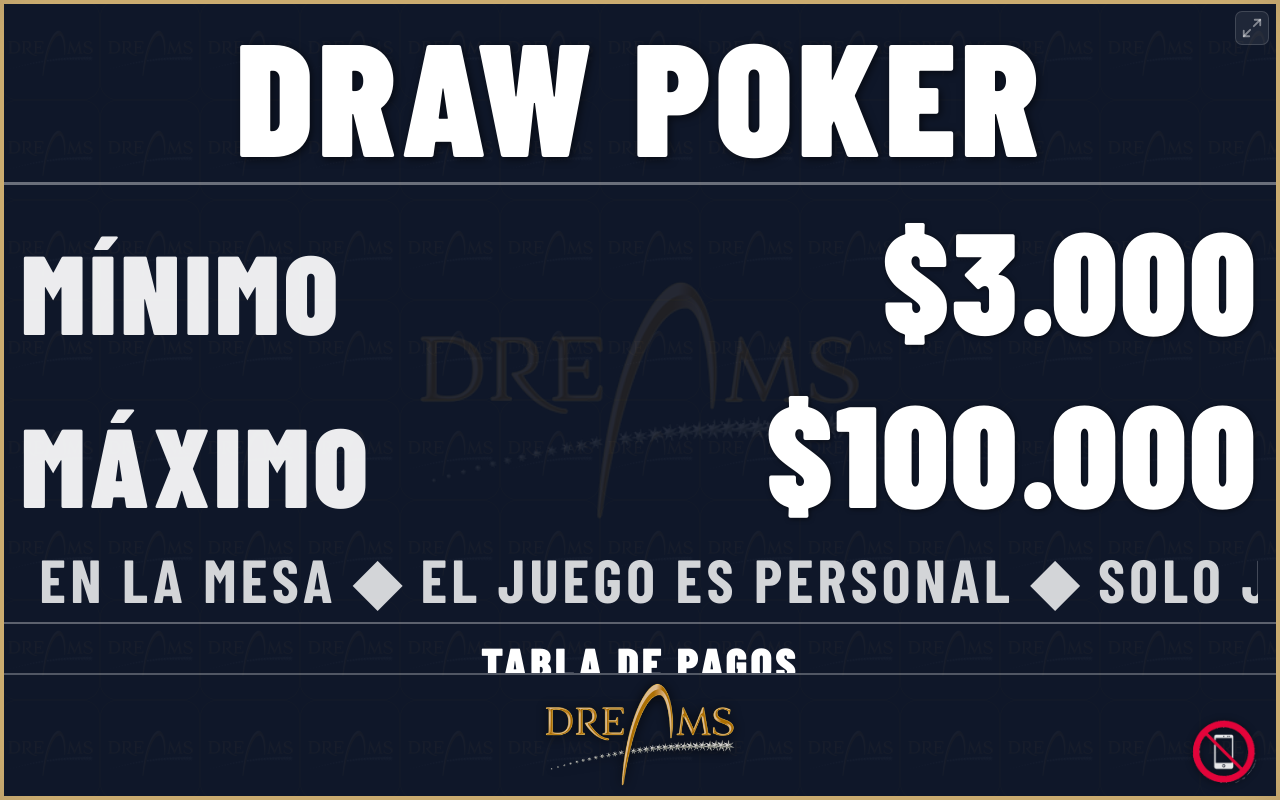
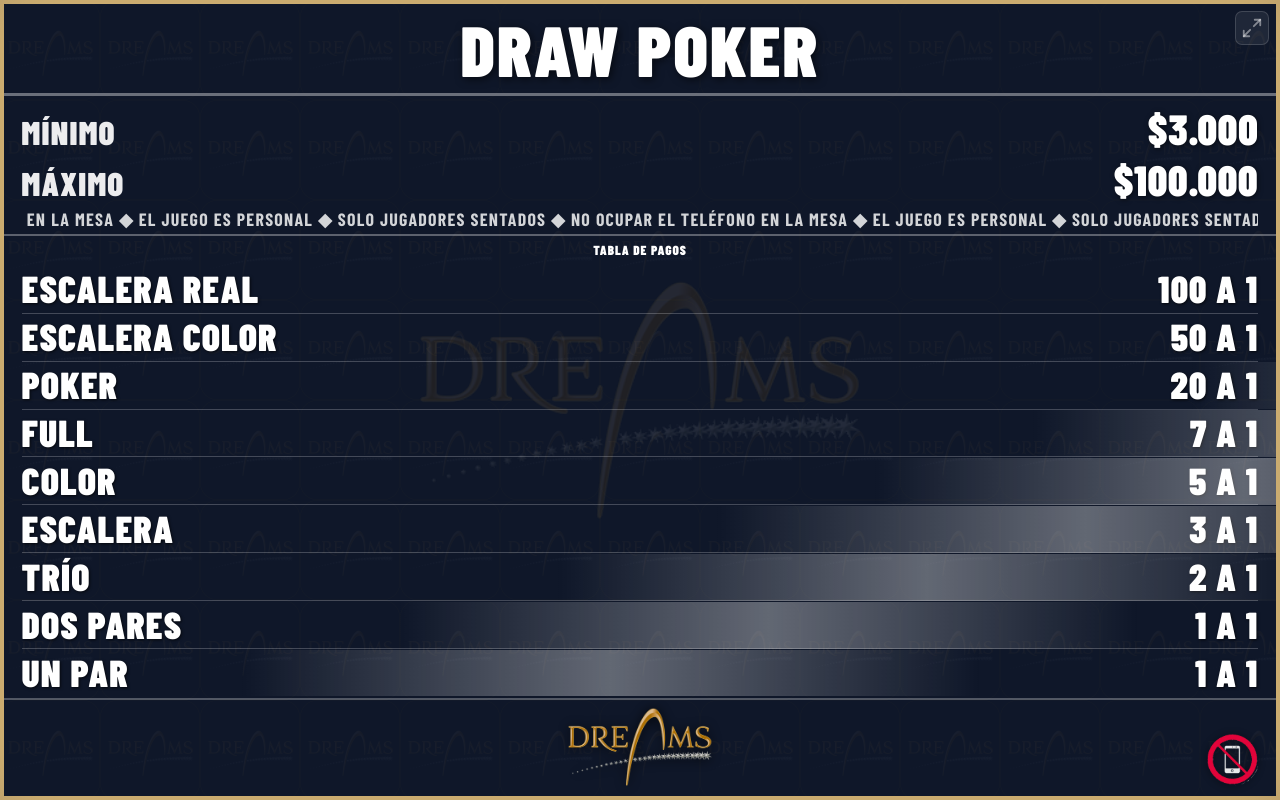
Before and after one commit to 33Javier33/Letrero, a website: page index.html in a window 1280 px wide. Drawn offline with Linux system fonts and the light colour scheme.

Commit message:
Auto-fit the casino layout so the whole pay table is always visible
Font sizes were width-based only, so on landscape or short screens the
last pay rows were clipped. The game name now stays on one line sized to
the width, and a fit pass shrinks the header (name, min/max, phrases)
first and then header and table together until every row fits. Footer
logos are sized by height.

Co-Authored-By: Claude Opus 5.5 <noreply@anthropic.com>
Claude-Session: https://claude.ai/code/session_01J2mpS6kQ9rQyBaG3JMHVs4

```diff
--- a/index.html
+++ b/index.html
@@ -597,8 +597,9 @@
             font-family: 'Barlow Condensed','Roboto',sans-serif;
             font-weight: 900; text-transform: uppercase; color: #fff;
             text-shadow: 2px 2px 8px rgba(0,0,0,.6);
-            font-size: clamp(3rem, 15vw, 10rem);
+            font-size: calc(clamp(3rem, 15vw, 10rem) * var(--cas-title-k, 1));
             line-height: 1; letter-spacing: .03em;
+            white-space: nowrap; display: inline-block;
         }
 
         /* Sección mínimo/máximo */
@@ -617,13 +618,13 @@
             font-family: 'Barlow Condensed','Roboto',sans-serif;
             font-weight: 900; text-transform: uppercase;
             color: rgba(255,255,255,.92);
-            font-size: clamp(2rem, 10vw, 7rem);
+            font-size: calc(clamp(2rem, 10vw, 7rem) * var(--cas-head-k, 1));
             letter-spacing: .04em;
         }
         .cas-value {
             font-family: 'Barlow Condensed','Roboto',sans-serif;
             font-weight: 900; color: #fff;
-            font-size: clamp(2.5rem, 13vw, 9rem);
+            font-size: calc(clamp(2.5rem, 13vw, 9rem) * var(--cas-head-k, 1));
             text-shadow: 1px 1px 5px rgba(0,0,0,.6);
             letter-spacing: .02em;
         }
@@ -656,7 +657,7 @@
             font-family: 'Barlow Condensed','Roboto',sans-serif;
             font-weight: 700; text-transform: uppercase;
             color: rgba(255,255,255,.82);
-            font-size: clamp(1.5rem, 6.5vw, 3.8rem);
+            font-size: calc(clamp(1.5rem, 6.5vw, 3.8rem) * var(--cas-head-k, 1));
             letter-spacing: .07em;
             padding-top: .25rem;
             transition: opacity .5s ease;
@@ -715,7 +716,7 @@
         .cas-section-header {
             font-family: 'Barlow Condensed','Roboto',sans-serif;
             font-weight: 900; text-transform: uppercase; color: #fff;
-            font-size: clamp(1rem, 4vw, 2.8rem);
+            font-size: calc(clamp(1rem, 4vw, 2.8rem) * var(--cas-head-k, 1));
             letter-spacing: .07em; text-align: center;
             padding-bottom: .15rem;
         }
@@ -737,13 +738,13 @@
             font-family: 'Barlow Condensed','Roboto',sans-serif;
             font-weight: 900; text-transform: uppercase;
             color: rgba(255,255,255,.92);
-            font-size: clamp(1.4rem, 6.5vw, 4rem);
+            font-size: calc(clamp(1.4rem, 6.5vw, 4rem) * var(--cas-head-k, 1));
             letter-spacing: .04em;
         }
         .cas-sb-value {
             font-family: 'Barlow Condensed','Roboto',sans-serif;
             font-weight: 900; color: #fff;
-            font-size: clamp(1.8rem, 9vw, 5.8rem);
+            font-size: calc(clamp(1.8rem, 9vw, 5.8rem) * var(--cas-head-k, 1));
             letter-spacing: .02em;
             text-shadow: 1px 1px 5px rgba(0,0,0,.6);
         }
@@ -770,13 +771,13 @@
             font-weight: 900; text-transform: uppercase; color: #fff;
             text-shadow: 1px 1px 3px rgba(0,0,0,.7);
             letter-spacing: .03em;
-            font-size: clamp(1.5rem, 6.5vw, 4.8rem);
+            font-size: calc(clamp(1.5rem, 6.5vw, 4.8rem) * var(--cas-table-k, 1));
             line-height: 1.1;
             vertical-align: middle;
         }
         #cas-pay-table-body td:last-child { text-align: right; white-space: nowrap; padding-left: .5rem; }
         .cas-row-subtitle {
-            display: block; font-size: clamp(.85rem, 3vw, 2.2rem);
+            display: block; font-size: calc(clamp(.85rem, 3vw, 2.2rem) * var(--cas-table-k, 1));
             font-weight: 700; opacity: .75;
             letter-spacing: .04em; line-height: 1.1; text-transform: uppercase;
         }
@@ -793,17 +794,17 @@
             position: relative;
         }
         .cas-footer img.dreams-logo {
-            height: auto;
-            width: clamp(5.5rem, 26vw, 12rem);
+            width: auto;
+            height: clamp(2.6rem, min(14vw, 10vh), 6.5rem);
             filter: drop-shadow(0 1px 6px rgba(0,0,0,.9));
             opacity: .95;
         }
-        .cas-footer img.dreams-santa { display: none; height: auto; width: clamp(6rem, 27vw, 13.5rem); filter: drop-shadow(0 1px 6px rgba(0,0,0,.9)); }
+        .cas-footer img.dreams-santa { display: none; width: auto; height: clamp(3.6rem, min(23vw, 16vh), 11rem); filter: drop-shadow(0 1px 6px rgba(0,0,0,.9)); }
         body.bg-navidad .cas-footer img.dreams-logo { display: none; }
         body.bg-navidad .cas-footer img.dreams-santa { display: block; }
         .cas-footer img.no-phone-icon {
-            height: auto;
-            width: clamp(2.2rem, 10vw, 5rem);
+            width: auto;
+            height: clamp(2.2rem, min(10vw, 8vh), 5rem);
             opacity: .9;
             position: absolute;
             right: .6rem;
@@ -1764,7 +1765,39 @@
                 const sub = item.subtitle ? `<span class="cas-row-subtitle">${item.subtitle}</span>` : '';
                 casPayBodyEl.innerHTML += `<tr style="--delay:${i*.2};"><td>${item.hand}${sub}</td><td>${item.payout}</td></tr>`;
             });
-        }
+            fitCasino();
+        }
+
+        // Ajusta tamaños para que el nombre quepa en una línea y la tabla de pagos se vea completa:
+        // primero se achica el encabezado (nombre, mínimo/máximo, frases) y solo después la tabla.
+        const casPaySectionEl = layoutCasinoEl.querySelector('.cas-paytable-section');
+        function fitCasino() {
+            if (layoutCasinoEl.style.display === 'none') return;
+            const st = layoutCasinoEl.style;
+            let tk = 1, hk = 1, bk = 1;
+            const apply = () => {
+                st.setProperty('--cas-title-k', (tk * Math.min(1, hk + .15)).toFixed(3));
+                st.setProperty('--cas-head-k', hk.toFixed(3));
+                st.setProperty('--cas-table-k', bk.toFixed(3));
+            };
+            apply();
+            const bar = casGameNameEl.parentElement;
+            const barW = () => { const cs = getComputedStyle(bar); return bar.clientWidth - parseFloat(cs.paddingLeft) - parseFloat(cs.paddingRight); };
+            while (casGameNameEl.getBoundingClientRect().width > barW() && tk > .3) { tk -= .03; apply(); }
+            if (layoutCasinoEl.classList.contains('cas-simple-mode')) return;
+            const fits = () => {
+                const rows = casPayBodyEl.rows;
+                if (!rows.length) return true;
+                const pb = parseFloat(getComputedStyle(casPaySectionEl).paddingBottom) || 0;
+                return rows[rows.length - 1].getBoundingClientRect().bottom <= casPaySectionEl.getBoundingClientRect().bottom - pb + 1;
+            };
+            while (!fits() && hk > .6) { hk -= .03; apply(); }
+            let f = 1;
+            while (!fits() && f > .3) { f -= .03; bk = f; hk = .6 * f; apply(); }
+        }
+        let fitTimer;
+        window.addEventListener('resize', () => { clearTimeout(fitTimer); fitTimer = setTimeout(fitCasino, 120); });
+        if (document.fonts && document.fonts.ready) document.fonts.ready.then(fitCasino);
 
         function updateDisplay(isNewActive) {
             const gameName = config.gameName;
--- a/sw.js
+++ b/sw.js
@@ -1,4 +1,4 @@
-const CACHE_NAME = 'letrero-v45';
+const CACHE_NAME = 'letrero-v46';
 
 // Archivos locales que se cachean en la instalación
 const LOCAL_ASSETS = [
```
